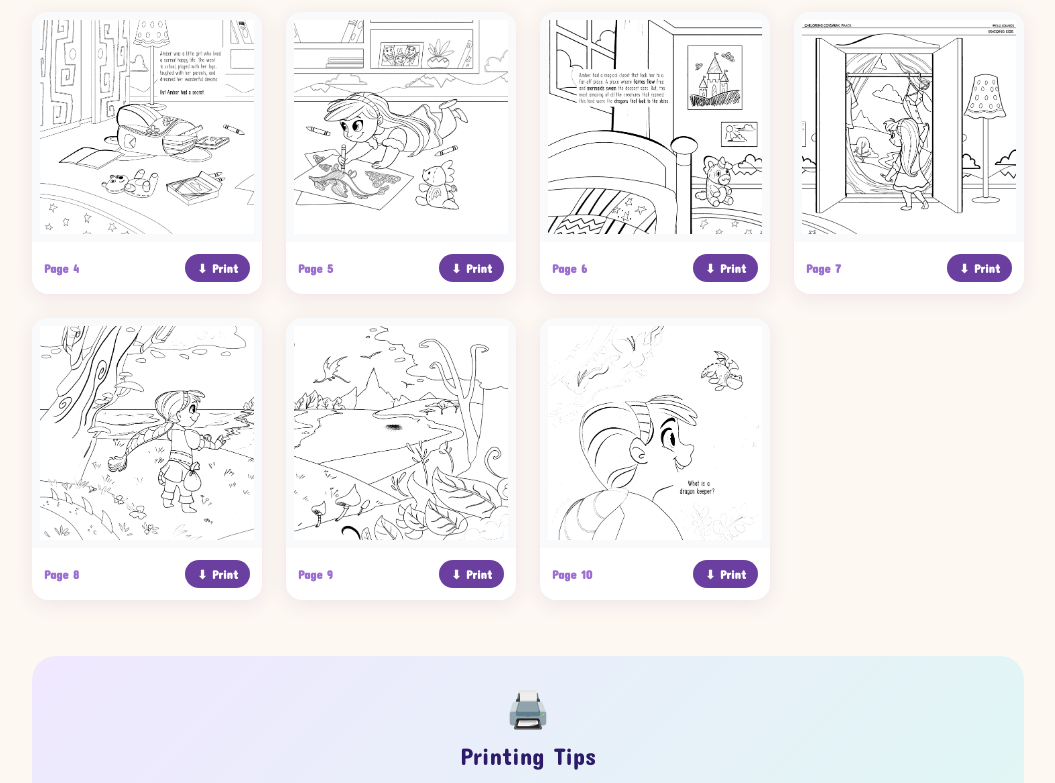
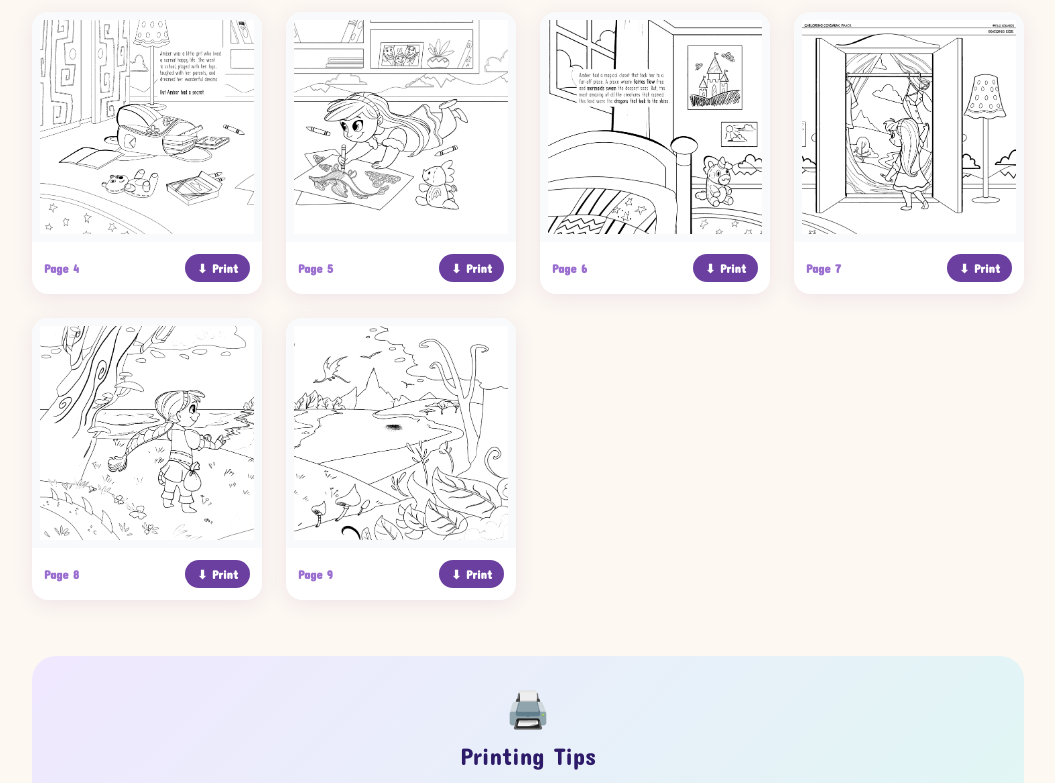
Before and after one commit to zpphillips-star/familyfables, a Next.js app: page /coloring in a window 1280 px wide. Shown: the part 477-1260 px from the top of the page, without its empty margins (112-1167 px from the left). Built offline with nearby package versions, Linux system fonts and the light colour scheme.

Commit message:
Remove page 10 from coloring pages (needs rework)

```diff
--- a/app/coloring/page.tsx
+++ b/app/coloring/page.tsx
@@ -11,7 +11,6 @@ const pages = [
   { num: 7,  file: 'page07-300dpi.png', label: 'Page 7'  },
   { num: 8,  file: 'page08-300dpi.png', label: 'Page 8'  },
   { num: 9,  file: 'page09-300dpi.png', label: 'Page 9'  },
-  { num: 10, file: 'page10-300dpi.png', label: 'Page 10' },
 ];
 
 export default function ColoringPage() {
```
